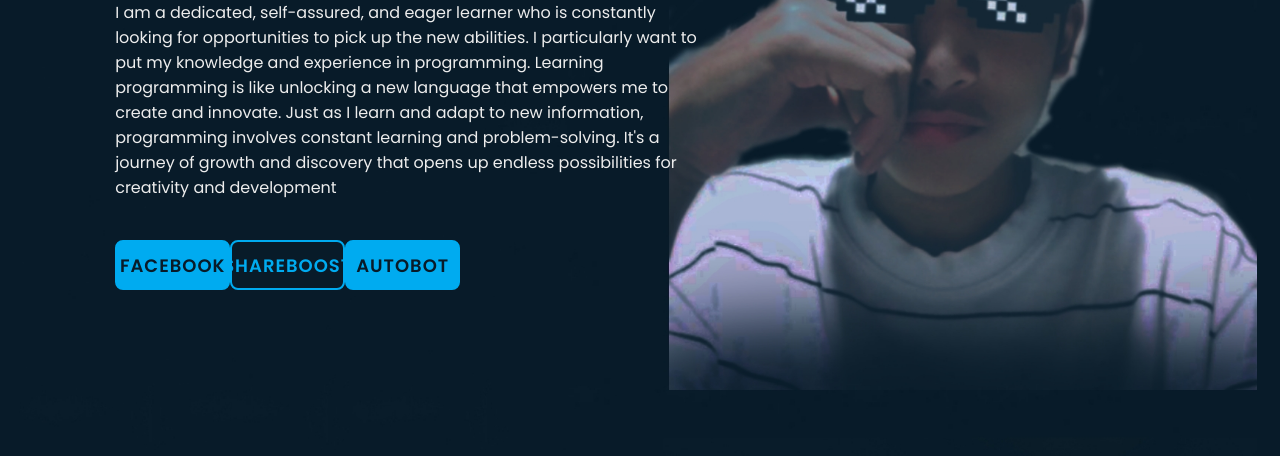
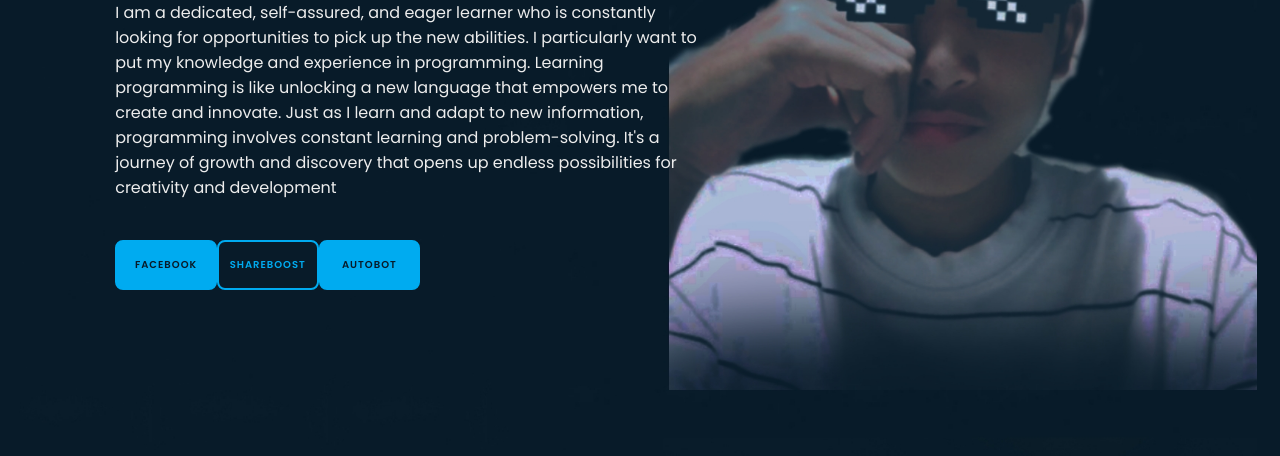
Before and after one commit to Ari2477/Omki, a plain HTML site: page index.html in a window 1280 px wide. Shown: the part 344-800 px from the top of the page. Drawn offline with nearby package versions, Linux system fonts and the light colour scheme.

Commit message:
Update style.css

```diff
--- a/style.css
+++ b/style.css
@@ -157,7 +157,7 @@ section {
     position: relative;
     display: flex;
     justify-content: space-between;
-    width: 34.5rem;
+    width: 30.5rem;
     height: 5rem;
 }
 
@@ -171,7 +171,7 @@ section {
     background: var(--main-color);
     border: .2rem solid var(--main-color);
     border-radius: .8rem;
-    font-size: 1.8rem;
+    font-size: 1.0rem;
     font-weight: 600;
     letter-spacing: .1rem;
     color: var(--bg-color);
```
